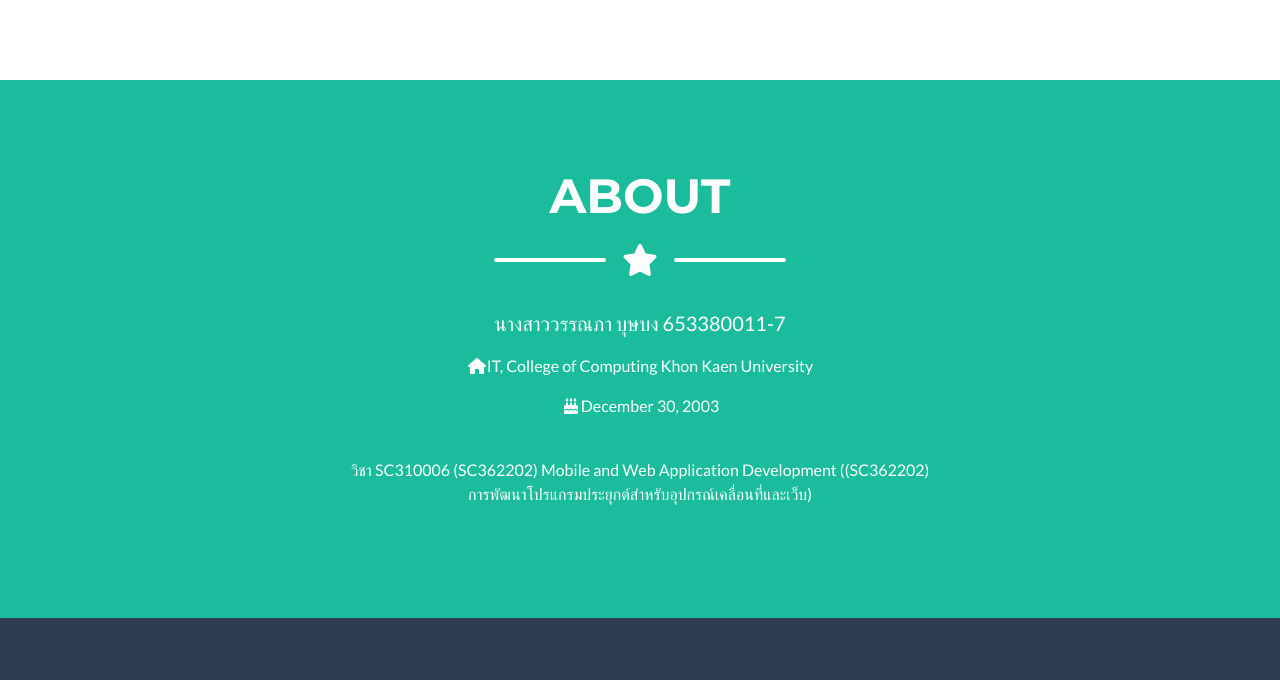
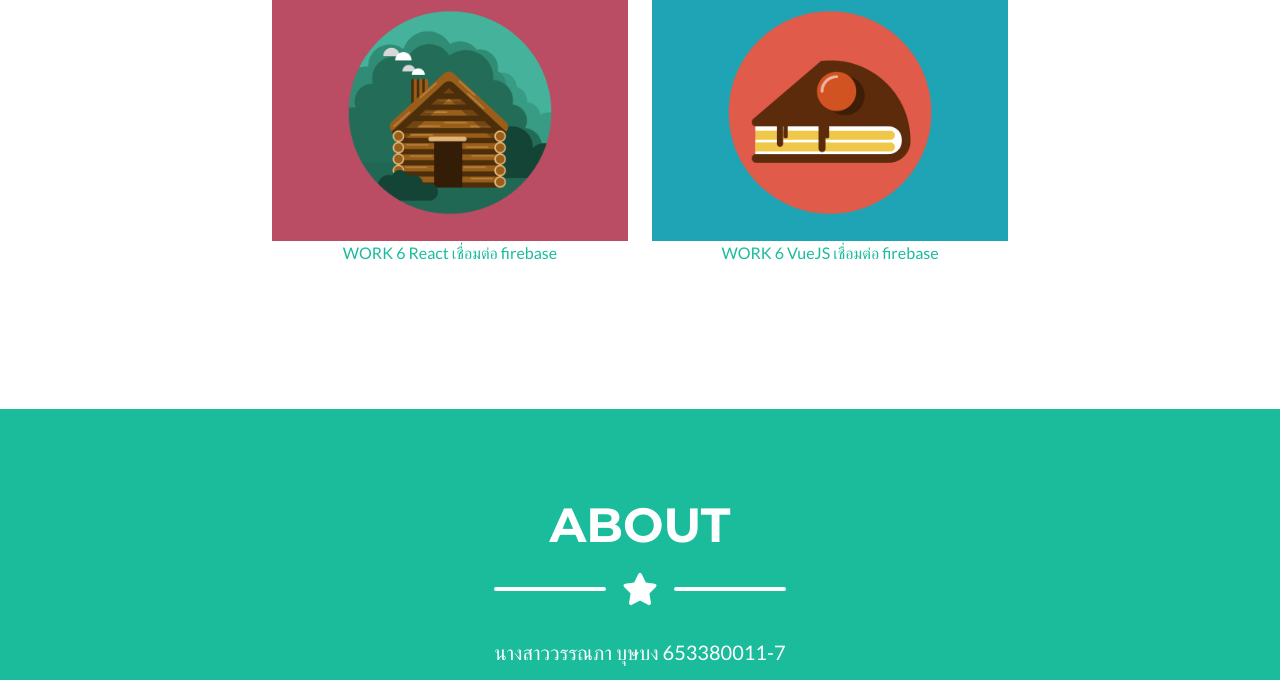
Before and after one commit to Junewannapa/web2566, a plain HTML site: page index.html in a window 1280 px wide. Shown: the part 1653-2333 px from the top of the page. Drawn offline with nearby package versions, Linux system fonts and the light colour scheme.

Commit message:
Update index.html

```diff
--- a/index.html
+++ b/index.html
@@ -139,6 +139,31 @@
                     </a>
                 </div>
 
+                <div class="col-md-6 col-lg-4 mb-5">
+                    <a href="work06.html" class="text-decoration-none">
+                        <div class="portfolio-item mx-auto" data-bs-toggle="modal">
+                            <div class="portfolio-item-caption d-flex align-items-center justify-content-center h-100 w-100">
+                                <div class="portfolio-item-caption-content text-center text-white"><i class="fas fa-plus fa-3x"></i></div>
+                            </div>
+                            <img class="img-fluid" src="assets/img/portfolio/cabin.png" alt="..." />
+                            <p class="masthead-subheading font-weight-light mb-0 text-center">WORK 6 React เชื่อมต่อ firebase</p>
+                        </div>
+                    </a>
+                </div>
+
+
+                <div class="col-md-6 col-lg-4 mb-5">
+                    <a href="work06vue.html" class="text-decoration-none" target="_blank">
+                        <div class="portfolio-item mx-auto" data-bs-toggle="modal">
+                            <div class="portfolio-item-caption d-flex align-items-center justify-content-center h-100 w-100">
+                                <div class="portfolio-item-caption-content text-center text-white"><i class="fas fa-plus fa-3x"></i></div>
+                            </div>
+                            <img class="img-fluid" src="assets/img/portfolio/cake.png" alt="..." />
+                            <p class="masthead-subheading font-weight-light mb-0 text-center">WORK 6 VueJS เชื่อมต่อ firebase</p>
+                        </div>
+                    </a>
+                </div>
+
 
             </div>
         </div>
```
